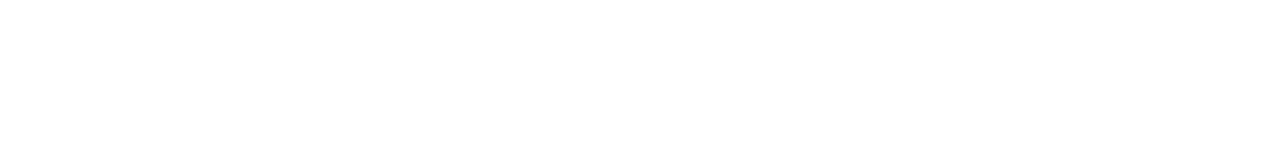
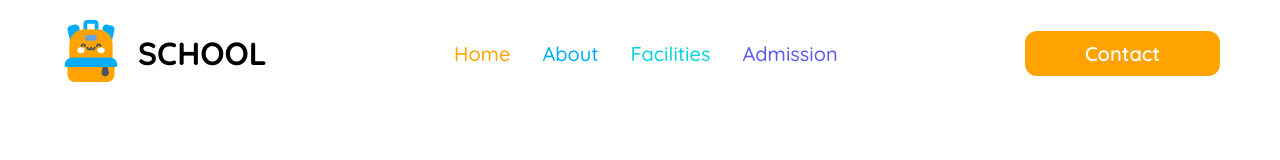
Before and after one commit to iktushar01/B11-A2-Kids-School, a plain HTML site: page index.html in a window 1280 px wide. Drawn offline with Linux system fonts and the light colour scheme.

Commit message:
added navbar section stracture and style and responsive for small devices

```diff
--- a/index.html
+++ b/index.html
@@ -3,16 +3,46 @@
 <head>
     <meta charset="UTF-8">
     <meta name="viewport" content="width=device-width, initial-scale=1.0">
+    <link rel="preconnect" href="https://fonts.googleapis.com">
+    <link rel="preconnect" href="https://fonts.gstatic.com" crossorigin>
+    <link href="https://fonts.googleapis.com/css2?family=Quicksand:wght@300..700&display=swap" rel="stylesheet">
     <link rel="shortcut icon" href="./assets/hero-kids.png" type="image/x-icon">
     <link rel="stylesheet" href="styles/style.css">
     <link rel="stylesheet" href="styles/responsive.css">
     <title>Kids School</title>
 </head>
 <body>
+    <!-- this is header section -->
     <header>
-
+        <!-- this is navbar section -->
+        <nav class="navbar-container container flex">
+            <!-- navbar logo section -->
+            <div class="navbar-logo-div flex">
+                <div class="navbar-logo"><img src="./assets/logo.png" alt=""></div>
+                <h3 class="navbar-logo-text">SCHOOL</h3>
+            </div>
+            <!-- navbar menu section -->
+            <div class="navbar-menu">
+                <ul class="navbar-list flex">
+                    <li class="navbar-list-item"><a href="#" class="navbar-list-link navbar-list-link1">Home</a></li>
+                    <li class="navbar-list-item"><a href="#" class="navbar-list-link navbar-list-link2">About</a></li>
+                    <li class="navbar-list-item"><a href="#" class="navbar-list-link navbar-list-link3">Facilities</a></li>
+                    <li class="navbar-list-item"><a href="#" class="navbar-list-link navbar-list-link4">Admission</a></li>
+                </ul>
+            </div>
+            <!-- navbar button section -->
+            <div class="navbar-btn-div">
+                <button class="navbar-btn">Contact</button>
+            </div>
+            <div class="navbar-threeline-icon-div">
+                <img class="navbar-threeline-icon" src="./assets/more.png" alt="">
+            </div>
+        </nav>
+        <!-- underline for small devices -->
+        <hr class="navbar-underline">
     </header>
-
+    <!-- header section end -->
+     <!-- main section start -->
     <main>
 
     </main>
--- a/styles/responsive.css
+++ b/styles/responsive.css
@@ -0,0 +1,20 @@
+@media screen and (max-width: 576px) {
+    .navbar-logo-text,
+    .navbar-menu,
+    .navbar-btn-div
+    {
+        display: none;
+    }
+    .navbar-threeline-icon-div{
+        display: block;
+        padding: 0 16px 0 0;
+    }
+    .navbar-logo{
+        padding: 0 0 0 16px;
+
+    }
+    .navbar-underline{
+        display: block;
+    }
+
+}
--- a/styles/style.css
+++ b/styles/style.css
@@ -1,5 +1,133 @@
+/* global style */
 *{
     margin: 0;
     padding: 0;
     box-sizing: border-box;
 }
+body{
+    font-family: Quicksand;
+}
+
+
+/* shared style */
+.container{
+    max-width: 1160px;
+    margin: 0 auto;
+
+}
+
+.flex{
+    display: flex;
+}
+
+
+/* header style */
+
+.navbar-container{
+    align-items: center;
+    justify-content: space-between;
+    padding: 20px 0;
+}
+
+/* navbar logo section style */
+.navbar-logo-div{
+    align-items: center;
+    gap: 16px;
+}
+.navbar-logo-text{
+    font-size: 2rem;
+    font-weight: 700;
+}
+
+/* navbar menu section style */
+.navbar-list{
+    gap: 32px;
+}
+.navbar-list-item{
+    list-style: none;
+}
+.navbar-list-link{
+    text-decoration: none;
+    font-size: 1.25rem;
+    font-weight: 500;
+}
+
+.navbar-list-link1{
+    color: rgb(254, 163, 1);
+    transition: color 0.3s ease-in-out;
+}
+.navbar-list-link2{
+    color: rgb(1, 172, 253);
+    transition: color 0.3s ease-in-out;
+}
+.navbar-list-link3{
+    color: rgb(5, 212, 223);
+    transition: color 0.3s ease-in-out;
+}
+.navbar-list-link4{
+    color: rgb(93, 88, 239);
+    transition: color 0.3s ease-in-out;
+}
+
+.navbar-list-link1:hover{
+    color: rgb(0, 0, 0);
+}
+.navbar-list-link2:hover{
+    color: rgb(0, 0, 0);
+
+}
+.navbar-list-link3:hover{
+    color: rgb(0, 0, 0);
+}
+.navbar-list-link4:hover{
+
+    color: rgb(0, 0, 0);
+}
+.navbar-list-link1:active{
+    color: rgb(255, 0, 0);
+}
+.navbar-list-link2:active{
+    color: rgb(255, 0, 0);
+}
+.navbar-list-link3:active{
+    color: rgb(255, 0, 0);
+}
+.navbar-list-link4:active{
+    color: rgb(255, 0, 0);
+}
+
+/* navbar button section style */
+.navbar-btn{
+    font-family: Quicksand;
+    border-radius: 12px;
+    font-size: 1.25rem;
+    font-weight: 600;
+    border: none;
+    color: rgb(255, 255, 255);
+    padding: 10px 60px;
+    background: rgb(254, 163, 1);
+    cursor: pointer;
+    transition: background 0.3s ease-in-out;
+}
+.navbar-btn:hover{
+    background: rgb(255, 0, 0);
+    color: rgb(255, 255, 255);
+}
+.navbar-btn:active{
+    background: rgb(255, 255, 0);
+    color: rgb(0, 0, 0);
+}
+
+/* navbar threeline style */
+.navbar-threeline-icon-div{
+   display: none;
+}
+.navbar-threeline-icon{
+    width: 30px;
+    height: 30px;
+}
+/* navbar underline style */
+.navbar-underline{
+    display: none;
+    border: 0.5px solid rgb(254, 163, 1);
+}
```
Also changed, not shown: assets/more.png (added).
